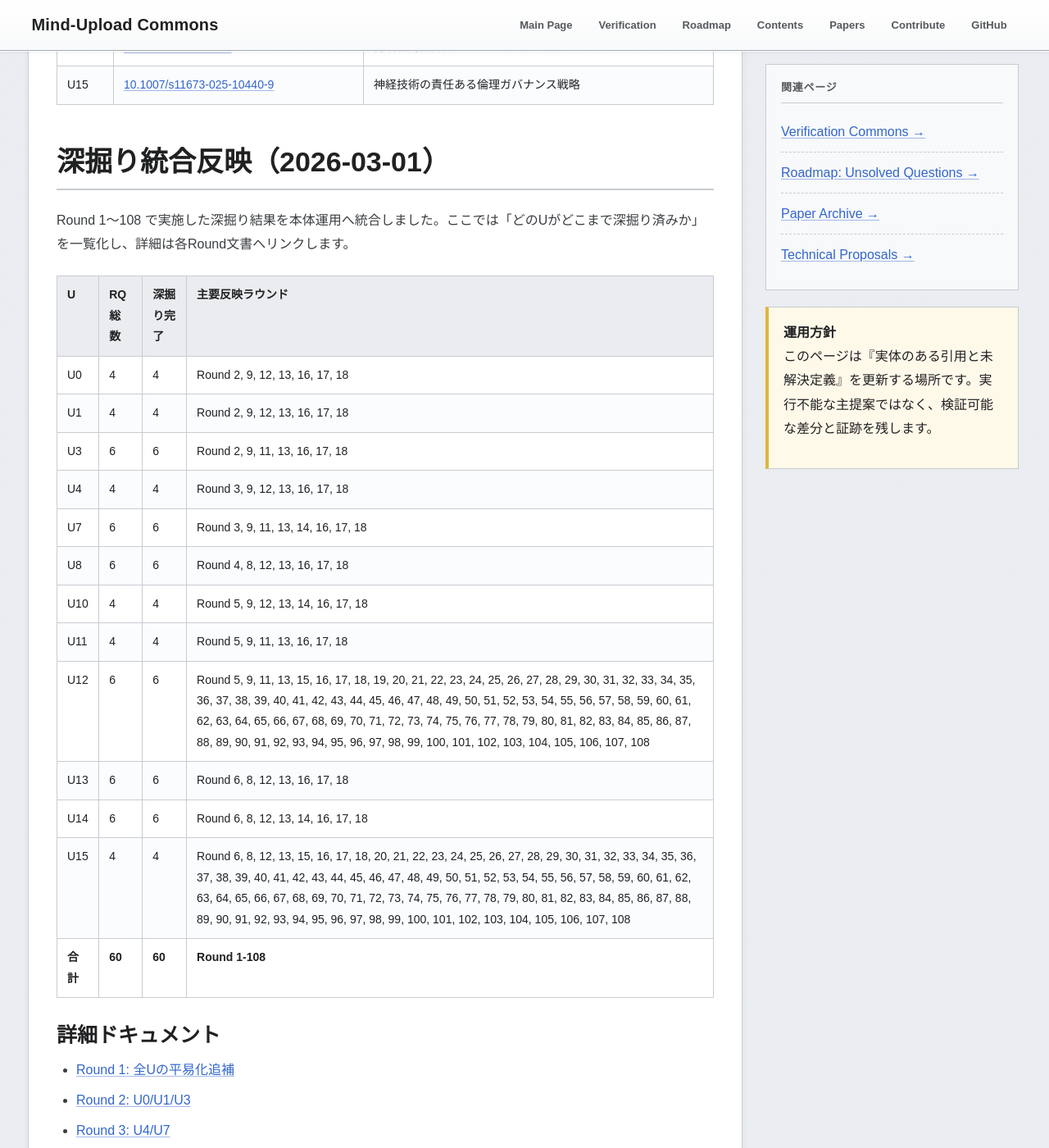
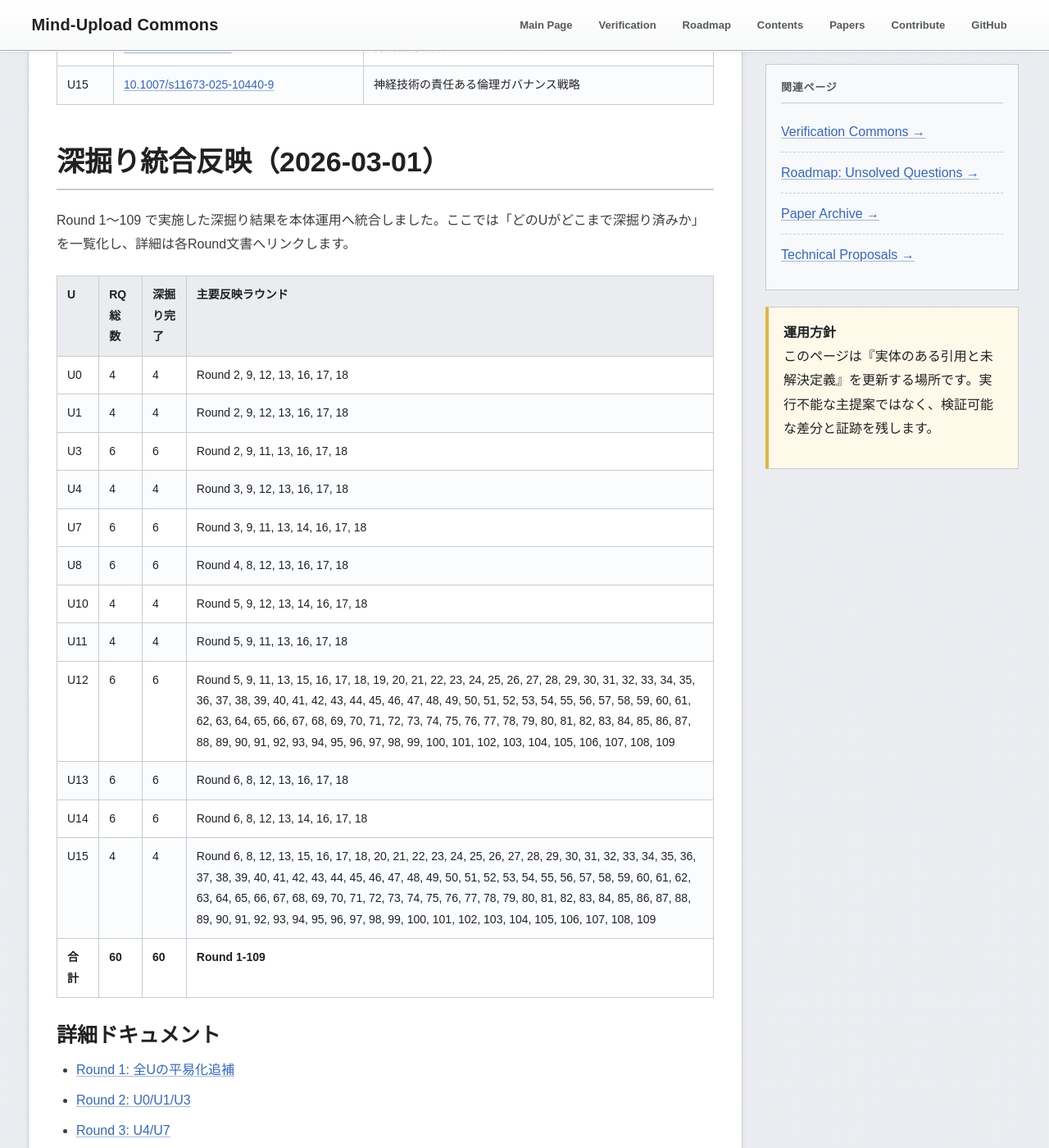
Before and after one commit to yasufumi-nakata/eegflow, a Jekyll site: the page built from research_harvest_50.md, in a window 1280 px wide and 1400 px high, scrolled down 6243 px. Shown: the whole window at 82% size. Built offline with Jekyll 4.4.1, drawn with Linux system fonts in a browser that asks for light colours; some of the changed text lies outside the part shown.

Commit message:
Add Round 109 follow-up reconnect reevaluation follow-up and watch resync follow-up gate

```diff
--- a/research_harvest_50.md
+++ b/research_harvest_50.md
@@ -156,7 +156,7 @@
 <section class="section" id="deepening-integration-20260301">
 <h2 class="section-title">深掘り統合反映（2026-03-01）</h2>
 <p>
-Round 1〜108 で実施した深掘り結果を本体運用へ統合しました。ここでは「どのUがどこまで深掘り済みか」を一覧化し、詳細は各Round文書へリンクします。
+Round 1〜109 で実施した深掘り結果を本体運用へ統合しました。ここでは「どのUがどこまで深掘り済みか」を一覧化し、詳細は各Round文書へリンクします。
 </p>
 <table class="data-table">
 <thead><tr><th>U</th><th>RQ総数</th><th>深掘り完了</th><th>主要反映ラウンド</th></tr></thead><tbody>
@@ -168,11 +168,11 @@
 <tr><td>U8</td><td>6</td><td>6</td><td>Round 4, 8, 12, 13, 16, 17, 18</td></tr>
 <tr><td>U10</td><td>4</td><td>4</td><td>Round 5, 9, 12, 13, 14, 16, 17, 18</td></tr>
 <tr><td>U11</td><td>4</td><td>4</td><td>Round 5, 9, 11, 13, 16, 17, 18</td></tr>
-<tr><td>U12</td><td>6</td><td>6</td><td>Round 5, 9, 11, 13, 15, 16, 17, 18, 19, 20, 21, 22, 23, 24, 25, 26, 27, 28, 29, 30, 31, 32, 33, 34, 35, 36, 37, 38, 39, 40, 41, 42, 43, 44, 45, 46, 47, 48, 49, 50, 51, 52, 53, 54, 55, 56, 57, 58, 59, 60, 61, 62, 63, 64, 65, 66, 67, 68, 69, 70, 71, 72, 73, 74, 75, 76, 77, 78, 79, 80, 81, 82, 83, 84, 85, 86, 87, 88, 89, 90, 91, 92, 93, 94, 95, 96, 97, 98, 99, 100, 101, 102, 103, 104, 105, 106, 107, 108</td></tr>
+<tr><td>U12</td><td>6</td><td>6</td><td>Round 5, 9, 11, 13, 15, 16, 17, 18, 19, 20, 21, 22, 23, 24, 25, 26, 27, 28, 29, 30, 31, 32, 33, 34, 35, 36, 37, 38, 39, 40, 41, 42, 43, 44, 45, 46, 47, 48, 49, 50, 51, 52, 53, 54, 55, 56, 57, 58, 59, 60, 61, 62, 63, 64, 65, 66, 67, 68, 69, 70, 71, 72, 73, 74, 75, 76, 77, 78, 79, 80, 81, 82, 83, 84, 85, 86, 87, 88, 89, 90, 91, 92, 93, 94, 95, 96, 97, 98, 99, 100, 101, 102, 103, 104, 105, 106, 107, 108, 109</td></tr>
 <tr><td>U13</td><td>6</td><td>6</td><td>Round 6, 8, 12, 13, 16, 17, 18</td></tr>
 <tr><td>U14</td><td>6</td><td>6</td><td>Round 6, 8, 12, 13, 14, 16, 17, 18</td></tr>
-<tr><td>U15</td><td>4</td><td>4</td><td>Round 6, 8, 12, 13, 15, 16, 17, 18, 20, 21, 22, 23, 24, 25, 26, 27, 28, 29, 30, 31, 32, 33, 34, 35, 36, 37, 38, 39, 40, 41, 42, 43, 44, 45, 46, 47, 48, 49, 50, 51, 52, 53, 54, 55, 56, 57, 58, 59, 60, 61, 62, 63, 64, 65, 66, 67, 68, 69, 70, 71, 72, 73, 74, 75, 76, 77, 78, 79, 80, 81, 82, 83, 84, 85, 86, 87, 88, 89, 90, 91, 92, 93, 94, 95, 96, 97, 98, 99, 100, 101, 102, 103, 104, 105, 106, 107, 108</td></tr>
-<tr><td><strong>合計</strong></td><td><strong>60</strong></td><td><strong>60</strong></td><td><strong>Round 1-108</strong></td></tr>
+<tr><td>U15</td><td>4</td><td>4</td><td>Round 6, 8, 12, 13, 15, 16, 17, 18, 20, 21, 22, 23, 24, 25, 26, 27, 28, 29, 30, 31, 32, 33, 34, 35, 36, 37, 38, 39, 40, 41, 42, 43, 44, 45, 46, 47, 48, 49, 50, 51, 52, 53, 54, 55, 56, 57, 58, 59, 60, 61, 62, 63, 64, 65, 66, 67, 68, 69, 70, 71, 72, 73, 74, 75, 76, 77, 78, 79, 80, 81, 82, 83, 84, 85, 86, 87, 88, 89, 90, 91, 92, 93, 94, 95, 96, 97, 98, 99, 100, 101, 102, 103, 104, 105, 106, 107, 108, 109</td></tr>
+<tr><td><strong>合計</strong></td><td><strong>60</strong></td><td><strong>60</strong></td><td><strong>Round 1-109</strong></td></tr>
 </tbody></table>
 
 <h3>詳細ドキュメント</h3>
@@ -285,6 +285,7 @@
 <li><a href="research_deepening_round106_2026-03-01.html">Round 106: フォローアップ再接続フォローアップ再接続フォローアップ再評価フォローアップ安定化確認台帳とフォローアップ再接続フォローアップ再接続フォローアップ再接続フォローアップ再監視ゲート固定</a></li>
 <li><a href="research_deepening_round107_2026-03-01.html">Round 107: フォローアップ再接続フォローアップ再接続フォローアップ再接続フォローアップ再監視実行台帳とフォローアップ再接続フォローアップ再接続フォローアップ再接続フォローアップ再評価ゲート固定</a></li>
 <li><a href="research_deepening_round108_2026-03-01.html">Round 108: フォローアップ再接続フォローアップ再接続フォローアップ再接続フォローアップ再評価結果台帳とフォローアップ再接続フォローアップ再接続フォローアップ再接続フォローアップ監視再同期再接続ゲート固定</a></li>
+<li><a href="research_deepening_round109_2026-03-01.html">Round 109: フォローアップ再接続フォローアップ再接続フォローアップ再接続フォローアップ再評価フォローアップ台帳とフォローアップ再接続フォローアップ再接続フォローアップ再接続フォローアップ監視再同期フォローアップゲート固定</a></li>
 </ul>
 
 <h3>整合性監査（証跡）</h3>
@@ -932,6 +933,12 @@
 Round 108 のフォローアップ再接続フォローアップ再接続フォローアップ再接続フォローアップ再評価結果台帳とフォローアップ再接続フォローアップ再接続フォローアップ再接続フォローアップ監視再同期再接続ゲート固定は
 <a href="automation/rq_regulation_reentry_followup_reconnect_followup_reconnect_followup_reconnect_followup_reevaluation_outcome_ledger_round108_2026-03-01.csv" target="_blank">rq_regulation_reentry_followup_reconnect_followup_reconnect_followup_reconnect_followup_reevaluation_outcome_ledger_round108_2026-03-01.csv</a>（問い別フォローアップ再接続フォローアップ再接続フォローアップ再接続フォローアップ再評価結果台帳）と
 <a href="automation/rq_regulation_reentry_followup_reconnect_followup_reconnect_followup_reconnect_followup_watch_resync_reconnect_gate_round108_2026-03-01.csv" target="_blank">rq_regulation_reentry_followup_reconnect_followup_reconnect_followup_reconnect_followup_watch_resync_reconnect_gate_round108_2026-03-01.csv</a>（問い別フォローアップ再接続フォローアップ再接続フォローアップ再接続フォローアップ監視再同期再接続ゲート）
+に記録しています。
+</p>
+<p class="small">
+Round 109 のフォローアップ再接続フォローアップ再接続フォローアップ再接続フォローアップ再評価フォローアップ台帳とフォローアップ再接続フォローアップ再接続フォローアップ再接続フォローアップ監視再同期フォローアップゲート固定は
+<a href="automation/rq_regulation_reentry_followup_reconnect_followup_reconnect_followup_reconnect_followup_reevaluation_followup_ledger_round109_2026-03-01.csv" target="_blank">rq_regulation_reentry_followup_reconnect_followup_reconnect_followup_reconnect_followup_reevaluation_followup_ledger_round109_2026-03-01.csv</a>（問い別フォローアップ再接続フォローアップ再接続フォローアップ再接続フォローアップ再評価フォローアップ台帳）と
+<a href="automation/rq_regulation_reentry_followup_reconnect_followup_reconnect_followup_reconnect_followup_watch_resync_followup_gate_round109_2026-03-01.csv" target="_blank">rq_regulation_reentry_followup_reconnect_followup_reconnect_followup_reconnect_followup_watch_resync_followup_gate_round109_2026-03-01.csv</a>（問い別フォローアップ再接続フォローアップ再接続フォローアップ再接続フォローアップ監視再同期フォローアップゲート）
 に記録しています。
 </p>
 </section>
```
Also changed, not shown: automation/rq_regulation_reentry_followup_reconnect_followup_reconnect_followup_reconnect_followup_reevaluation_followup_ledger_round109_2026-03-01.csv (added, +11 -0 lines), automation/rq_regulation_reentry_followup_reconnect_followup_reconnect_followup_reconnect_followup_watch_resync_followup_gate_round109_2026-03-01.csv (added, +11 -0 lines), research_deepening_continue_guide_2026-03-01.md (+5 -2 lines), research_deepening_round109_2026-03-01.md (added, +64 -0 lines).
